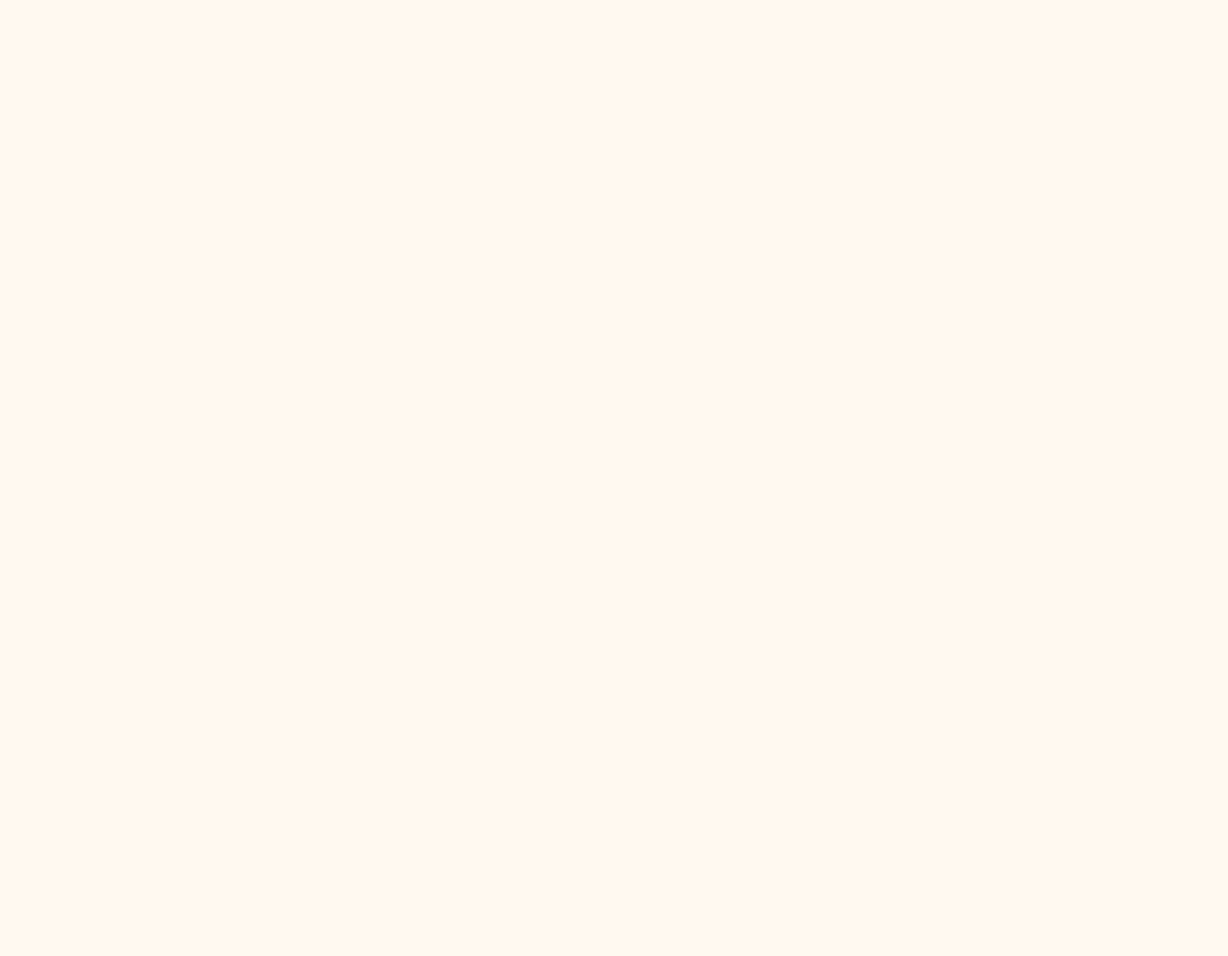
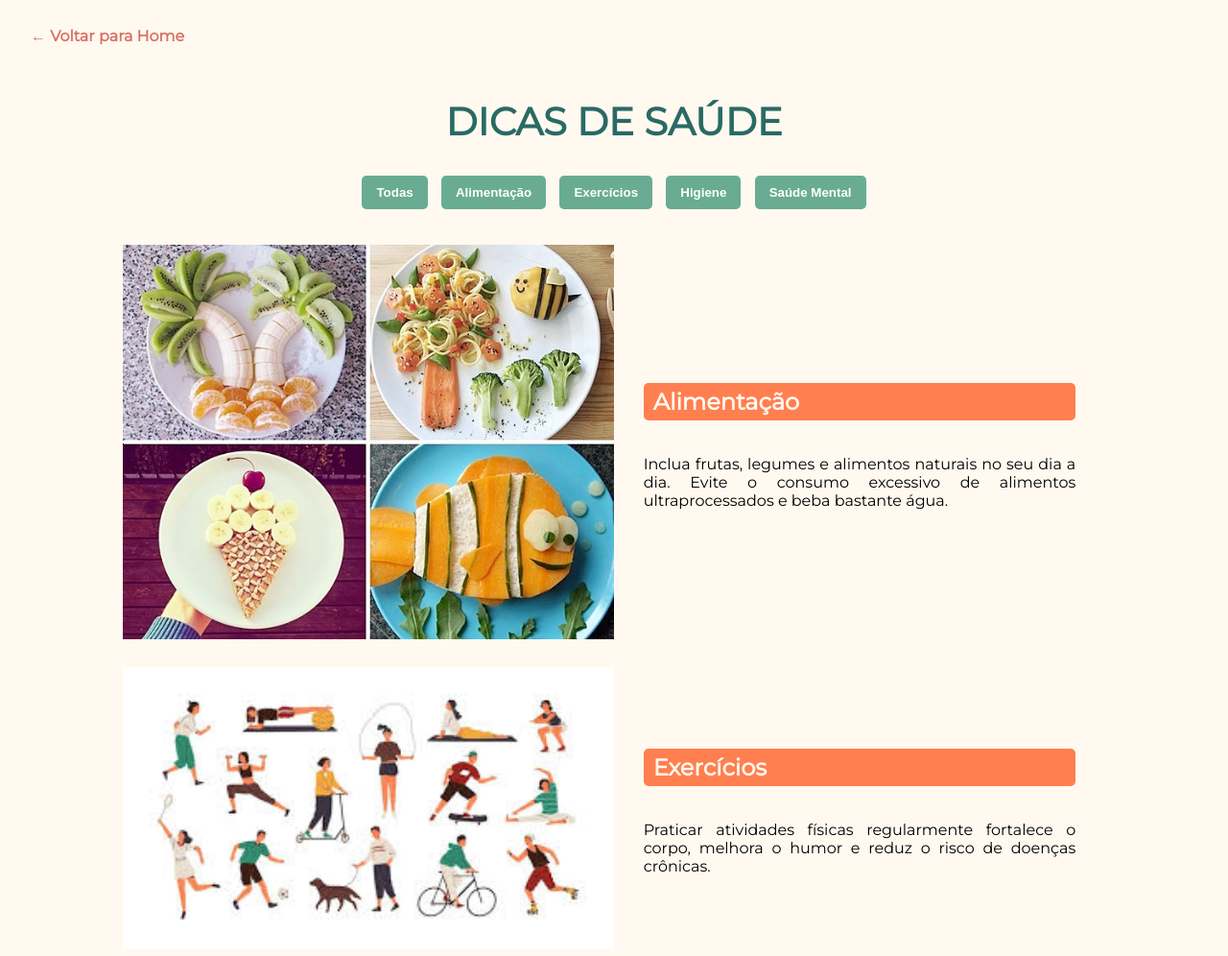
Before and after one commit to biancaalana/Desafio, a plain HTML site: page dicas/index.html in a window 1280 px wide. Shown: the top 996 px of the page at 96% size. Before the commit the page ends 800 px from the top, so only its background shows below. Drawn offline with Linux system fonts and the light colour scheme.

Commit message:
Adicionada a pagina Dicas de Saude e feito ajustes

```diff
--- a/assets/css/agenda/agenda.css
+++ b/assets/css/agenda/agenda.css
@@ -1,8 +1,6 @@
 body {
-  font-family: 'Montserrat', sans-serif;
   background-color: #FFFCF6;
   margin: 0;
-  padding: 20px;
   color: #296B64;
 }
 
@@ -44,6 +42,10 @@ button {
   border-radius: 6px;
 }
 
+.container-agenda {
+  height: 100vh;
+}
+
 .med-list {
   max-width: 500px;
   margin: 0 auto;
@@ -64,7 +66,7 @@ button {
   background-color: #D87162;
 }
 
-.voltar-home {
+/*.voltar-home {
   display: inline-block;
   margin-bottom: 20px;
   margin-left: 20px;
@@ -79,4 +81,4 @@ button {
 
 .voltar-home:hover {
   background-color: #FFF9F0;
-}
+}*/
--- a/assets/css/calculadora/calculadora.css
+++ b/assets/css/calculadora/calculadora.css
@@ -1,5 +1,4 @@
 body {
-  font-family: sans-serif;
   color: #D87162;
 }
 form {
@@ -38,7 +37,7 @@ button {
     height: 100vh;
 }
 
-.voltar-home {
+/*.voltar-home {
   display: inline-block;
   margin-bottom: 20px;
   margin-left: 20px;
@@ -53,4 +52,4 @@ button {
 
 .voltar-home:hover {
   background-color: #FFF9F0;
-}
+}*/
--- a/assets/css/common/style.css
+++ b/assets/css/common/style.css
@@ -69,3 +69,22 @@ ul, body {
     margin-bottom: 30px;
     width: 56%;
 }
+
+/* Voltar para o Home */
+.voltar-home {
+  display: inline-block;
+  margin-top: 20px;
+  margin-bottom: 20px;
+  margin-left: 20px;
+  color: #D87162;
+  font-weight: bold;
+  text-decoration: none;
+  background-color: transparent;
+  padding: 8px 12px;
+  border-radius: 5px;
+  transition: background-color 0.3s ease;
+}
+
+.voltar-home:hover {
+  background-color: #FFF9F0;
+}
--- a/assets/css/dicas/dicas.css
+++ b/assets/css/dicas/dicas.css
@@ -0,0 +1,67 @@
+.container-dicas {
+    width: 100%;
+    display: flex;
+    flex-direction: column;
+    align-items: center;
+}
+
+.content-dicas {
+    display: flex;
+    flex-direction: row;
+    width: 80%;
+    padding: 1% 0;
+}
+
+.image-dicas {
+    width: 50%;
+}
+.image-dicas img {
+    width: 100%;
+}
+
+.texto-dicas  {
+    width: 50%;
+    padding: 3%;
+    display: flex;
+    flex-direction: column;
+    justify-content: center;
+}
+
+.texto-dicas h2 {
+    background-color: coral;
+    color: #fff9f0;
+    padding: 5px 10px;
+    border-radius: 5px;
+}
+
+.texto-dicas p {
+    text-align: justify;
+}
+
+.titulo-dicas {
+    color: #296a64;
+    font-weight: 800;
+    font-size: 40px;
+}
+
+/* filtro categorias */
+
+.filtro-categorias {
+  text-align: center;
+  margin-bottom: 20px;
+}
+
+.filtro-categorias button {
+  margin: 5px;
+  padding: 10px 15px;
+  background-color: #69AC93; /* verde médio */
+  color: white;
+  border: none;
+  border-radius: 5px;
+  cursor: pointer;
+  font-weight: bold;
+}
+
+.filtro-categorias button:hover {
+  background-color: #296B64; /* verde escuro */
+}
--- a/assets/js/script.js
+++ b/assets/js/script.js
@@ -22,3 +22,33 @@ function nextImage() {
 }
 
 /* Fim da função do carrossel */
+
+/* Função filtro página dicas */
+
+function filtrarCategoria(categoria) {
+  const secoes = document.querySelectorAll(".content-dicas");
+
+  secoes.forEach((secao) => {
+    const titulo = secao.querySelector("h2").innerText;
+    if (categoria === "todas" || titulo === categoria) {
+      secao.style.display = "flex";
+    } else {
+      secao.style.display = "none";
+    }
+  });
+
+  // Parar o carrossel se o usuário usar o filtro
+  clearInterval(intervaloRotacao);
+}
+
+// --- Rotação automática ---
+let indiceAtual = 0;
+const secoesCarousel = document.querySelectorAll("#carousel-dicas .content-dicas");
+
+function mostrarSecao(index) {
+  secoesCarousel.forEach((secao, i) => {
+    secao.style.display = i === index ? "flex" : "none";
+  });
+}
+
+/* Fim função filtro */
--- a/dicas/index.html
+++ b/dicas/index.html
@@ -8,13 +8,88 @@
 
     <!-- CSS -->
     <link rel="stylesheet" href="../assets/css/common/style.css">
-    <link rel="stylesheet" href="../assets/css/common/header.css">
     <link rel="stylesheet" href="../assets/css/common/footer.css">
     <link rel="stylesheet" href="../assets/css/dicas/dicas.css">
 
     <title>Saude + Simples</title>
 </head>
 <body>
+    <a href="../index.html" class="voltar-home">← Voltar para Home</a>
 
+    <div id="carousel-dicas" class="container-dicas">
+        <h1 class="titulo-dicas">DICAS DE SAÚDE</h1>
+
+        <div>
+            <div class="filtro-categorias">
+                <button onclick="filtrarCategoria('todas')">Todas</button>
+                <button onclick="filtrarCategoria('Alimentação')">Alimentação</button>
+                <button onclick="filtrarCategoria('Exercícios')">Exercícios</button>
+                <button onclick="filtrarCategoria('Higiene')">Higiene</button>
+                <button onclick="filtrarCategoria('Saúde Mental')">Saúde Mental</button>
+            </div>
+        </div>
+
+        <div class="content-dicas" data-categoria="Alimentação">
+            <div class="image-dicas">
+                <img src="../assets/img/alimento.jpg" alt="Alimento">
+            </div>
+            <div class="texto-dicas">
+                <h2>Alimentação</h2>
+                <p>
+                    Inclua frutas, legumes e alimentos naturais no seu dia a dia. Evite o consumo excessivo de alimentos ultraprocessados e beba bastante água.
+                </p>
+            </div>
+        </div>
+
+        <div class="content-dicas" data-categoria="Exercícios">
+            <div class="image-dicas">
+                <img src="../assets/img/exercicio.jpg" alt="Alimento">
+            </div>
+            <div class="texto-dicas">
+                <h2>Exercícios</h2>
+                <p>
+                    Praticar atividades físicas regularmente fortalece o corpo, melhora o humor e reduz o risco de doenças crônicas.
+                </p>
+            </div>
+        </div>
+
+        <div class="content-dicas" data-categoria="Higiene">
+            <div class="image-dicas">
+                <img src="../assets/img/higiene.jpg" alt="Alimento">
+            </div>
+            <div class="texto-dicas">
+                <h2>Higiene</h2>
+                <p>
+                    Manter uma boa higiene previne doenças, melhora a autoestima e contribui para o bem-estar geral.
+                </p>
+            </div>
+        </div>
+
+        <div class="content-dicas" data-categoria="Saúde Mental">
+            <div class="image-dicas">
+                <img src="../assets/img/saude-mental.jpg" alt="Alimento">
+            </div>
+            <div class="texto-dicas">
+                <h2>Saúde Mental</h2>
+                <p>
+                    Cuidar da mente é essencial. Reserve tempo para descansar, conversar com pessoas de confiança e buscar ajuda profissional quando necessário.
+                </p>
+            </div>
+        </div>
+    </div>
+
+    <footer class="footer">
+        <section class="container footer-container">
+
+            <p class="text-mobile">
+                Site criado pelos alunos Arthur Felipe Acauan, Alessandra Souza Gracia, Bianca Alana Santos Lopes e Cristiane Sartori
+            </p>
+            <p class="text-mobile">
+                Turma 060513_20251_01
+            </p>
+        </section>
+    </footer>
+
+    <script src="../assets/js/script.js"></script>
 </body>
 </html>
```
Also changed, not shown: agenda/index.html (+17 -2 lines), calculadora/index.html (+13 -1 lines), index.html (+1 -2 lines), assets/img/alimento.jpg (added), assets/img/exercicio.jpg (added), assets/img/higiene.jpg (added), assets/img/saude-mental.jpg (added).
